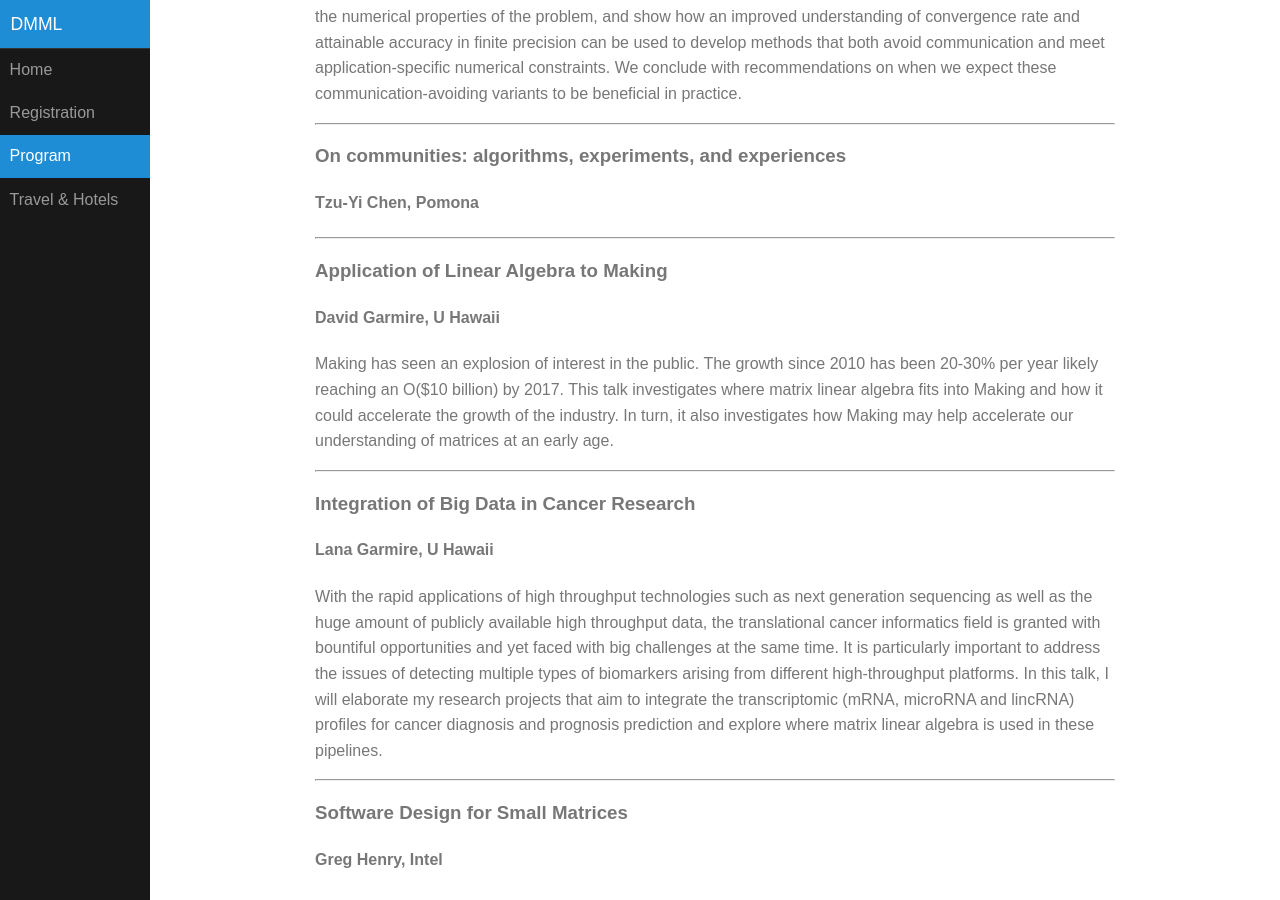
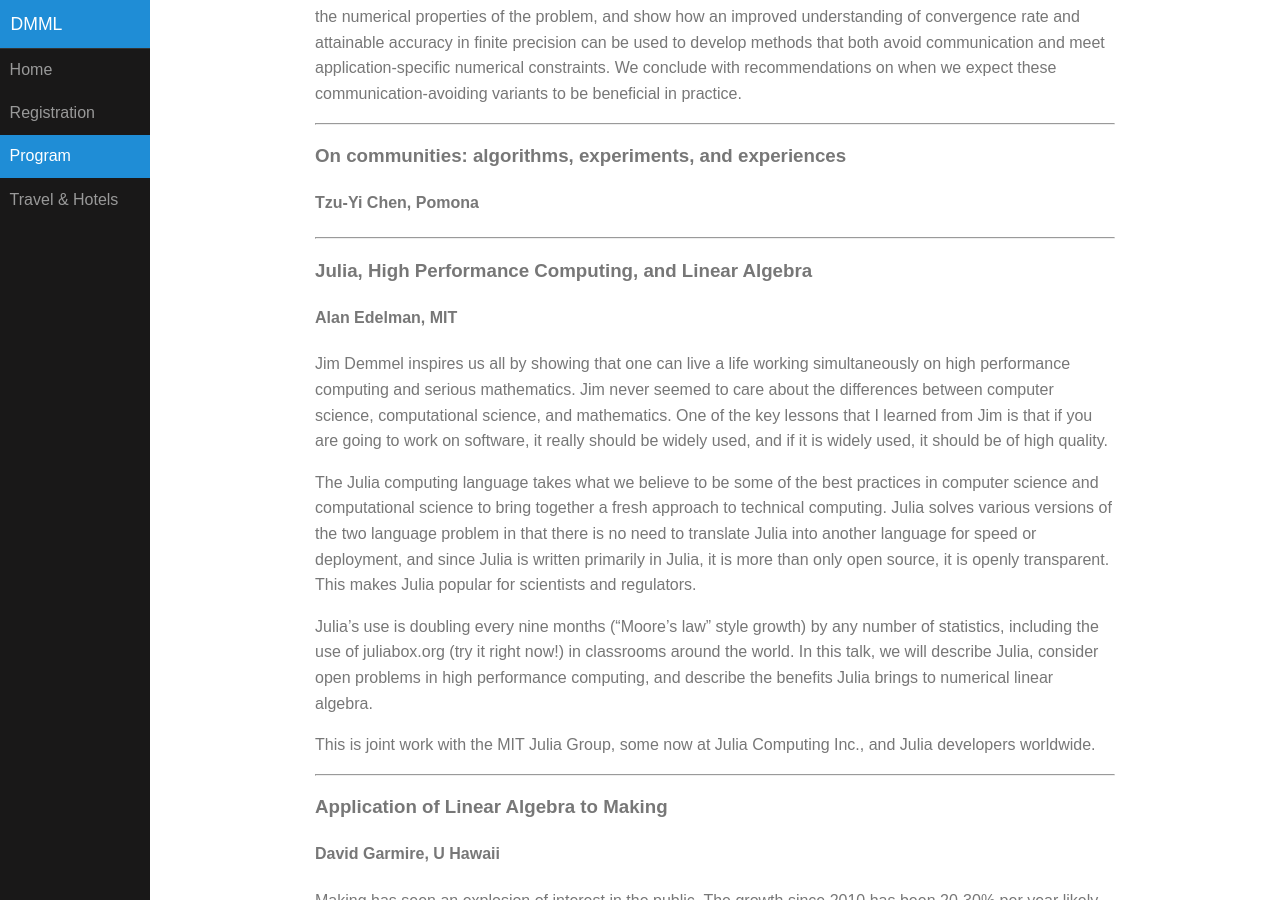
Before and after one commit to dbindel/dmml, a Jekyll site: the page built from program.html, in a window 1280 px wide and 900 px high, scrolled down 3119 px. Built offline with Jekyll 4.4.1, drawn with Linux system fonts in a browser that asks for light colours; formulas are drawn with MathJax 3; some of the changed text lies outside the part shown.

Commit message:
Added abstracts for Alan and Rich

```diff
--- a/_data/speakers.yml
+++ b/_data/speakers.yml
@@ -60,6 +60,35 @@
   abstract: ""
 - name: Alan Edelman
   affil: MIT
+  title: Julia, High Performance Computing, and Linear Algebra
+  abstract: |
+    Jim Demmel inspires us all by showing that one can live a life
+    working simultaneously on high performance computing and serious
+    mathematics. Jim never seemed to care about the differences
+    between computer science, computational science, and
+    mathematics. One of the key lessons that I learned from Jim is that
+    if you are going to work on software, it really should be widely
+    used, and if it is widely used, it should be of high quality.
+
+    The Julia computing language takes what we believe to be some of
+    the best practices in computer science and computational science
+    to bring together a fresh approach to technical computing.  Julia
+    solves various versions of the two language problem in that there
+    is no need to translate Julia into another language for speed or
+    deployment, and since Julia is written primarily in Julia, it is
+    more than only open source, it is openly transparent.  This makes
+    Julia popular for scientists and regulators.
+
+    Julia’s use is doubling every nine months (“Moore’s law” style
+    growth) by any number of statistics, including the use of
+    juliabox.org (try it right now!) in classrooms around the world.
+    In this talk, we will describe Julia, consider open problems in
+    high performance computing, and describe the benefits Julia
+    brings to numerical linear algebra.
+
+    This is joint work with the MIT Julia Group, some now at Julia
+    Computing Inc., and Julia developers worldwide.
+
 - name: David Garmire
   affil: U Hawaii
   title: Application of Linear Algebra to Making
@@ -253,3 +282,14 @@
     Joint work with P.-G. Martinsson and N. Halko.
 - name: Richard Vuduc
   affil: GA Tech
+  title: "Algorithms in the Time of Energy and Power &dagger;"
+  abstract: |
+    This talk considers the following question: Do we need *new*
+    principles of algorithm design, if we wish to minimize energy
+    (Joules) or reduce power (Watts), instead of--or in addition
+    to--time and space? Bring your votes for a straw poll that I will
+    conduct before I offer you my answer. I will also reflect on how I
+    arrived at the question (and answer) "under the influence" of Jim
+    Demmel and a few of his other rabble-rousing associates.
+
+    &dagger; With profuse apology to Gabriel Garcia Marquez.
```
